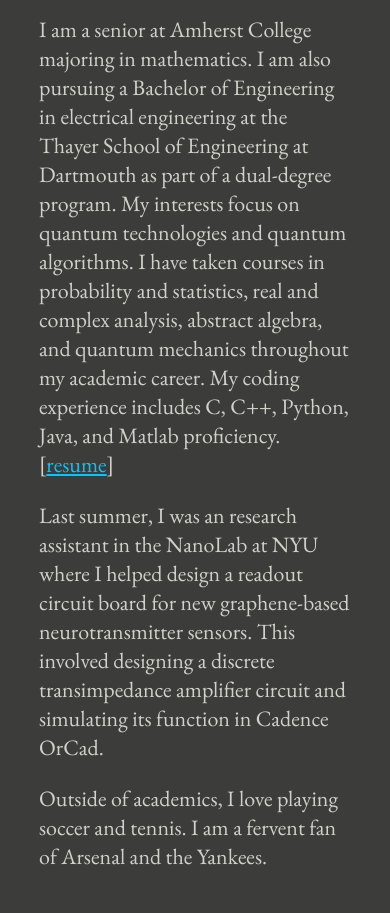
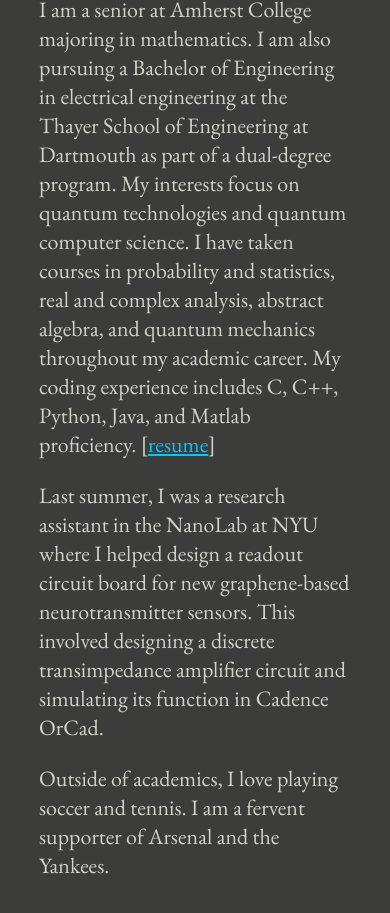
Before and after one commit to aidancurtis/aidancurtis.github.io, a plain HTML site: page index.html in a window 390 px wide. Shown: the part 269-1182 px from the top of the page. Drawn offline with nearby package versions, Linux system fonts and the light colour scheme.

Commit message:
fix typos and padding

```diff
--- a/index.html
+++ b/index.html
@@ -14,13 +14,13 @@
         <h1 class="name">Aidan Curtis</h1>
         <div class="about">
             <p>
-                I am a senior at Amherst College majoring in mathematics. I am also pursuing a Bachelor of Engineering in electrical engineering at the Thayer School of Engineering at Dartmouth as part of a dual-degree program. My interests focus on quantum technologies and quantum algorithms. I have taken courses in probability and statistics, real and complex analysis, abstract algebra, and quantum mechanics throughout my academic career. My coding experience includes C, C++, Python, Java, and Matlab proficiency. [<a href="https://drive.google.com/file/d/1Gl45kHjwS9mnGLBbHDNKPyEqU1AgX7zu/view?usp=sharing">resume</a>]
+                I am a senior at Amherst College majoring in mathematics. I am also pursuing a Bachelor of Engineering in electrical engineering at the Thayer School of Engineering at Dartmouth as part of a dual-degree program. My interests focus on quantum technologies and quantum computer science. I have taken courses in probability and statistics, real and complex analysis, abstract algebra, and quantum mechanics throughout my academic career. My coding experience includes C, C++, Python, Java, and Matlab proficiency. [<a href="https://drive.google.com/file/d/1Gl45kHjwS9mnGLBbHDNKPyEqU1AgX7zu/view?usp=sharing">resume</a>]
             </p>
             <p>
-                Last summer, I was an research assistant in the NanoLab at NYU where I helped design a readout circuit board for new graphene-based neurotransmitter sensors. This involved designing a discrete transimpedance amplifier circuit and simulating its function in Cadence OrCad.
+                Last summer, I was a research assistant in the NanoLab at NYU where I helped design a readout circuit board for new graphene-based neurotransmitter sensors. This involved designing a discrete transimpedance amplifier circuit and simulating its function in Cadence OrCad.
             </p>
             <p>
-                Outside of academics, I love playing soccer and tennis. I am a fervent fan of Arsenal and the Yankees.
+                Outside of academics, I love playing soccer and tennis. I am a fervent supporter of Arsenal and the Yankees.
             </p>
         </div>
     </div>
--- a/style.css
+++ b/style.css
@@ -57,3 +57,9 @@ p {
 a {
     color: rgb(0, 200, 255);
 }
+
+@media (max-width: 600px) {
+    .container {
+        padding-top: 60px;
+    }
+}
```
